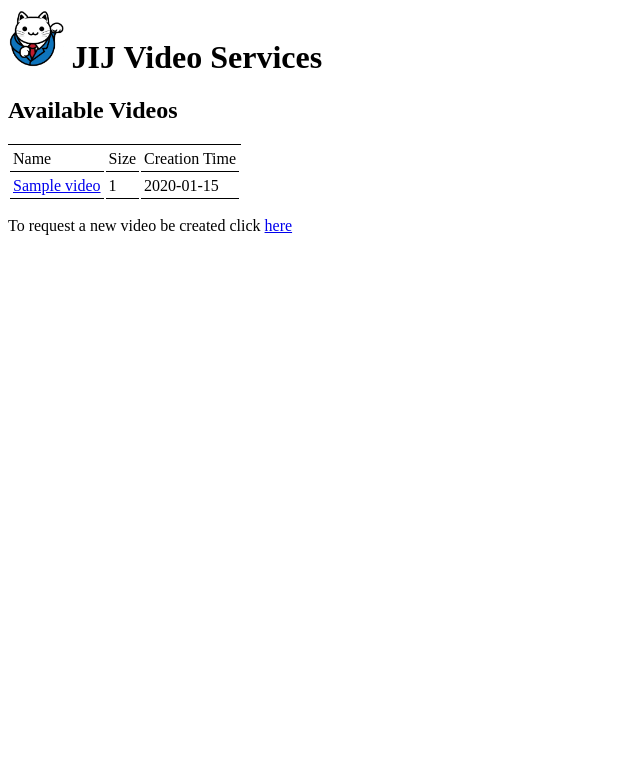
After one commit to JoeCumming/JIJ, a Flask app: template app/video/templates/videos.html in a window 1280 px wide. The commit adds this page. Shown: the top 783 px of the page, without its empty margins (0-640 px from the left). Run offline with Flask 2, Linux system fonts and the light colour scheme; the template is opened without the code that fills it: most values are stand-ins (such as "Sample title", 1, 10 or a date in 2020); parts of the project's set-up code (start-up, migrations or seed data) failed here and were passed over.

Commit message:
Allow videos to build in a background thread

```diff
--- /dev/null
+++ b/app/static/css/main.css
@@ -0,0 +1,9 @@
+
+table {
+    border-top: black solid 1px;
+}
+
+td {
+    border-bottom: black solid 1px;
+    padding: 3px;
+}
--- a/app/video/templates/video.html
+++ b/app/video/templates/video_request.html
@@ -9,7 +9,8 @@
   <body>
     <h1><img height="60px" src="{{ url_for('static', filename = 'logo.png')}}"/> JIJ Video Services</h1>
     <p>To create a composite video enter the url of the candidate, e.g. https://jobsinjapan.hiringplatformau.com/p/8CjOM29RPwZa/167543-jamaica-segundo</p>
-    <p>After a minute or so the composite video will be created and downloaded</p>
+    <p>The composite video can take up to 10 minutes to build depending on the size of the original</p>
+    <p>Please refresh the video selection screen periodically until is is ready</p>
     <form action="/video/compose" method="post">
       <input type="text" id="candidate_url" name="candidate_url" style="width:65%"></input>
       <input type="submit" value="Submit">
--- /dev/null
+++ b/app/video/templates/videos.html
@@ -0,0 +1,31 @@
+<html lang="en-us">
+  <head>
+    <meta charset="utf-8">
+    <meta http-equiv="x-ua-compatible" content="ie=edge">
+    <link rel="icon" href="data:,">
+    <title>Video home</title>
+    <link rel="stylesheet" href="{{ url_for('static', filename='css/main.css') }}">
+  </head>
+
+  <body>
+    <h1><img height="60px" src="{{ url_for('static', filename = 'logo.png')}}"/> JIJ Video Services</h1>
+    <h2>Available Videos</h2>
+    <form action="/video/compose" method="post">
+      <table>
+        <tr>
+          <td>Name</td>
+          <td>Size</td>
+          <td>Creation Time</td>
+        </tr>
+      {% for video in videos %}
+        <tr>
+          <td> <a href="/video/download/{{video.name}}">{{ video.name }}</a></td>
+          <td> {{ video.size }} </td>
+          <td> {{ video.timestr() }} </td>
+        </tr>
+      {% endfor %}
+      </table>
+    </form>
+    <p>To request a new video be created click <a href="/video/request">here</a></p>
+  </body>
+</html>
```
Also changed, not shown: app/video/controller.py (+63 -15 lines).
